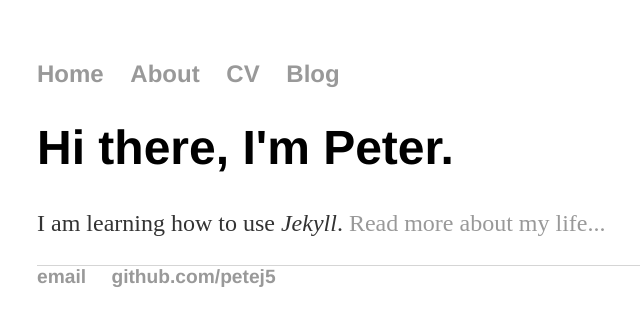
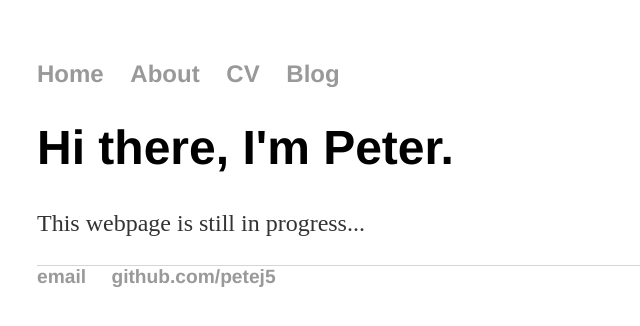
Before and after one commit to petej5/petej5.github.io, a Jekyll site: the page built from index.html, in a window 1280 px wide. Shown: the top 326 px of the page, without its empty margins (155-795 px from the left). Built offline with Jekyll 4.4.1, drawn with Linux system fonts in a browser that asks for light colours.

Commit message:
Update index.html

```diff
--- a/index.html
+++ b/index.html
@@ -4,5 +4,5 @@ title: Peter Shellito
 ---
 <div class="blurb">
 	<h1>Hi there, I'm Peter.</h1>
-	<p>I am learning how to use <em>Jekyll</em>. <a href="/about">Read more about my life...</a></p>
+	<p>This webpage is still in progress...</a></p>
 </div><!-- /.blurb -->
```
